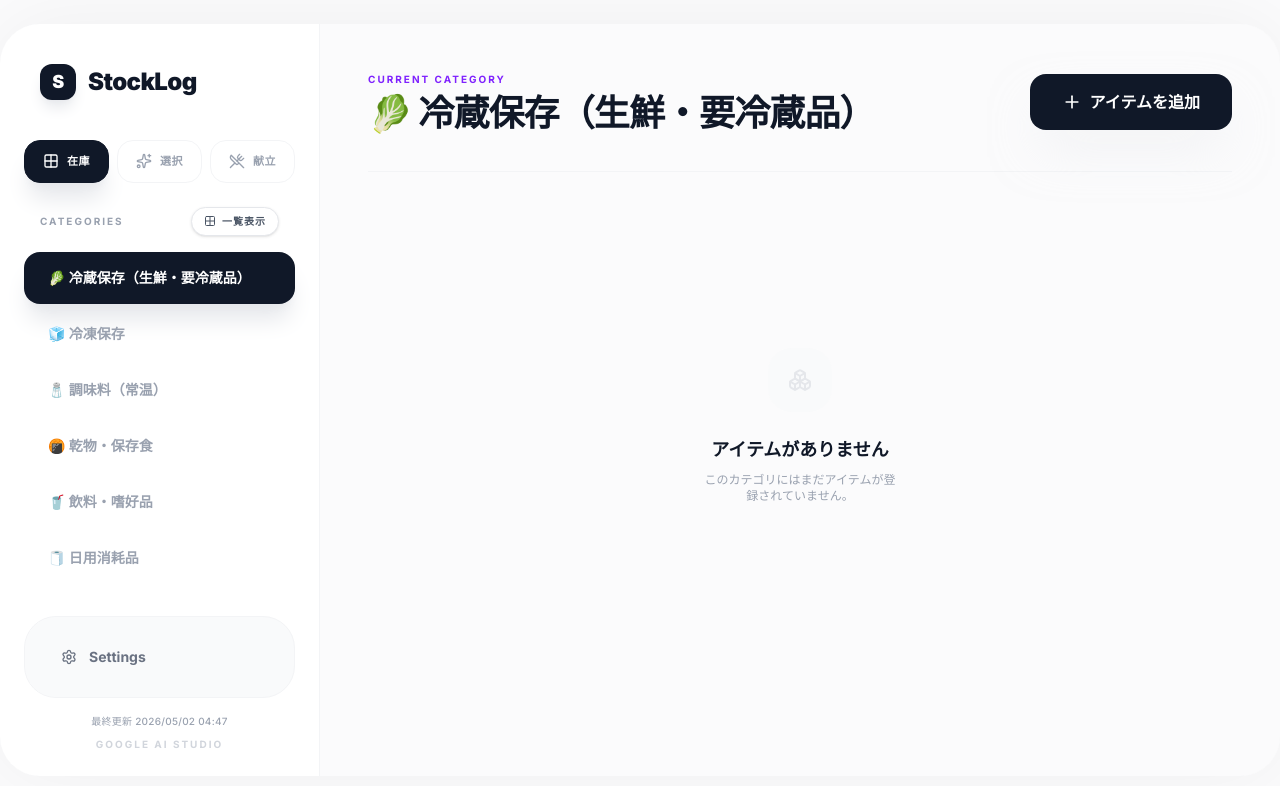
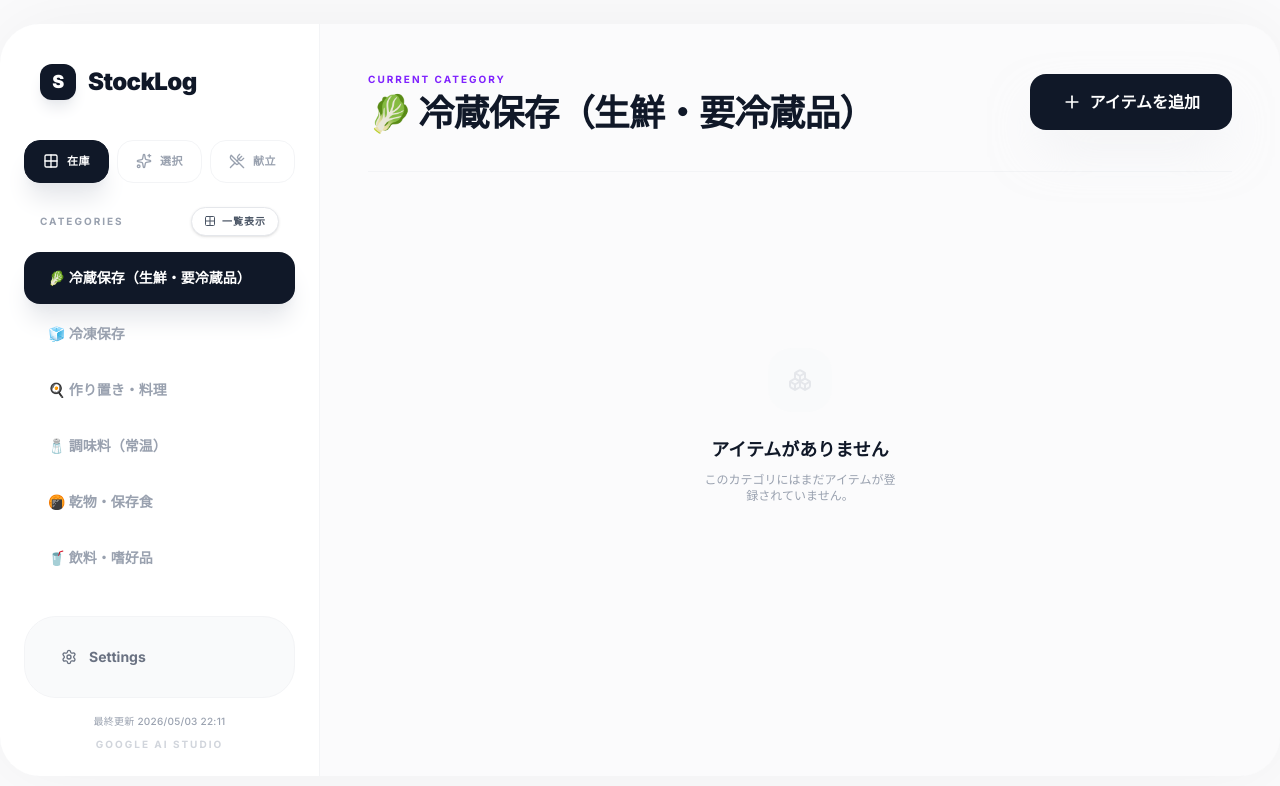
Before and after one commit to yanagi-jabee-28/StockLog, a React (Vite) app: page / in a window 1280 px wide. Shown: the top 786 px of the page. Built offline with nearby package versions, Linux system fonts and the light colour scheme.

Commit message:
feat: add meal logging and management modules including UI components and form hooks

```diff
--- a/src/App.tsx
+++ b/src/App.tsx
@@ -64,6 +64,7 @@ export default function App() {
               setIsAddMealModalOpen={ui.setIsAddMealModalOpen}
               deleteMealLog={meals.deleteMealLog}
               onEditMeal={ui.handleEditMeal}
+              onRegisterPrep={ui.handleRegisterPrepFromMeal}
             />
           ) : ui.activeTab === 'selection' ? (
             <SelectionView
@@ -140,6 +141,7 @@ export default function App() {
         onAdd={inventory.addItem}
         onEdit={inventory.updateItem}
         initialCategory={ui.activeCategoryId}
+        initialValues={ui.initialAddItemValues}
         editItem={ui.editingItem}
         isDuplicate={ui.isDuplicateMode}
       />
--- a/src/app/providers/UIProvider.tsx
+++ b/src/app/providers/UIProvider.tsx
@@ -34,10 +34,13 @@ interface UIContextType {
   setIsSelectionMode: (mode: boolean) => void;
   showCopyToast: boolean;
   setShowCopyToast: (show: boolean) => void;
+  initialAddItemValues: Partial<Omit<InventoryItem, 'id' | 'createdAt'>> | null;
+  setInitialAddItemValues: (values: Partial<Omit<InventoryItem, 'id' | 'createdAt'>> | null) => void;
 
   // Handlers
   handleEditItem: (item: InventoryItem) => void;
   handleDuplicateItem: (item: InventoryItem) => void;
+  handleRegisterPrepFromMeal: (meal: MealLog) => void;
   handleDeleteItem: (id: string) => void;
   handleConfirmDelete: () => void;
   handleCloseAddModal: () => void;
@@ -71,16 +74,33 @@ export function UIProvider({ children }: { children: ReactNode }) {
   const [selectedItemIds, setSelectedItemIds] = useState<Set<string>>(new Set());
   const [isSelectionMode, setIsSelectionMode] = useState(false);
   const [showCopyToast, setShowCopyToast] = useState(false);
+  const [initialAddItemValues, setInitialAddItemValues] = useState<Partial<Omit<InventoryItem, 'id' | 'createdAt'>> | null>(null);
 
   const handleEditItem = useCallback((item: InventoryItem) => {
     setIsDuplicateMode(false);
     setEditingItem(item);
+    setInitialAddItemValues(null);
     setIsAddModalOpen(true);
   }, []);
 
   const handleDuplicateItem = useCallback((item: InventoryItem) => {
     setIsDuplicateMode(true);
     setEditingItem(item);
+    setInitialAddItemValues(null);
+    setIsAddModalOpen(true);
+  }, []);
+
+  const handleRegisterPrepFromMeal = useCallback((meal: MealLog) => {
+    setIsDuplicateMode(false);
+    setEditingItem(null);
+    setInitialAddItemValues({
+      name: meal.name,
+      categoryId: CATEGORY_IDS.prep,
+      stock: 1,
+      notes: meal.ingredients.length > 0
+        ? `【使用食材】\n${meal.ingredients.join('、')}${meal.notes ? `\n\n【備考】\n${meal.notes}` : ''}`
+        : meal.notes || undefined,
+    });
     setIsAddModalOpen(true);
   }, []);
 
@@ -107,6 +127,7 @@ export function UIProvider({ children }: { children: ReactNode }) {
   const handleCloseAddModal = useCallback(() => {
     setIsAddModalOpen(false);
     setEditingItem(null);
+    setInitialAddItemValues(null);
     setIsDuplicateMode(false);
   }, []);
 
@@ -202,8 +223,11 @@ export function UIProvider({ children }: { children: ReactNode }) {
     setIsSelectionMode,
     showCopyToast,
     setShowCopyToast,
+    initialAddItemValues,
+    setInitialAddItemValues,
     handleEditItem,
     handleDuplicateItem,
+    handleRegisterPrepFromMeal,
     handleDeleteItem,
     handleConfirmDelete,
     handleCloseAddModal,
--- a/src/constants.ts
+++ b/src/constants.ts
@@ -3,6 +3,7 @@ import { ActivityType, Category } from './shared/types';
 export const CATEGORY_IDS = {
   fresh: 'fresh',
   frozen: 'frozen',
+  prep: 'prep',
   seasoning: 'seasoning',
   pantry: 'pantry',
   beverage: 'beverage',
@@ -23,6 +24,7 @@ export const CATEGORY_IDS = {
 export const DEFAULT_CATEGORIES: Category[] = [
   { id: CATEGORY_IDS.fresh, name: '🥬 冷蔵保存（生鮮・要冷蔵品）' },
   { id: CATEGORY_IDS.frozen, name: '🧊 冷凍保存' },
+  { id: CATEGORY_IDS.prep, name: '🍳 作り置き・料理' },
   { id: CATEGORY_IDS.seasoning, name: '🧂 調味料（常温）' },
   { id: CATEGORY_IDS.pantry, name: '🍘 乾物・保存食' },
   { id: CATEGORY_IDS.beverage, name: '🥤 飲料・嗜好品' },
@@ -36,11 +38,12 @@ export const DEFAULT_CATEGORIES: Category[] = [
   { id: CATEGORY_IDS.emergency, name: '🧰 防災・備蓄' },
 ];
 
-export const APP_LAST_UPDATED = '2026/05/02 04:47';
+export const APP_LAST_UPDATED = '2026/05/03 22:11';
 
 export const EXPIRY_CATEGORY_IDS = [
   CATEGORY_IDS.fresh,
   CATEGORY_IDS.frozen,
+  CATEGORY_IDS.prep,
   CATEGORY_IDS.seasoning,
   CATEGORY_IDS.pantry,
   CATEGORY_IDS.beverage,
--- a/src/entities/meal/ui/MealList.tsx
+++ b/src/entities/meal/ui/MealList.tsx
@@ -8,6 +8,7 @@ interface MealListProps {
   onAdd: () => void;
   onDelete: (id: string) => void;
   onEdit: (meal: MealLog) => void;
+  onRegisterPrep: (meal: MealLog) => void;
 }
 
 const groupMealsByDate = (
@@ -39,6 +40,7 @@ export const MealList: React.FC<MealListProps> = ({
   onAdd,
   onDelete,
   onEdit,
+  onRegisterPrep,
 }) => {
   const groupedLogs = groupMealsByDate(mealLogs);
 
@@ -73,6 +75,7 @@ export const MealList: React.FC<MealListProps> = ({
                 mealLog={log}
                 onDelete={onDelete}
                 onEdit={onEdit}
+                onRegisterPrep={onRegisterPrep}
               />
             ))}
           </div>
--- a/src/features/add-item/lib/useAddItemForm.ts
+++ b/src/features/add-item/lib/useAddItemForm.ts
@@ -6,6 +6,7 @@ interface UseAddItemFormProps {
   isOpen: boolean;
   onClose: () => void;
   initialCategory: string;
+  initialValues?: Partial<Omit<InventoryItem, 'id' | 'createdAt'>> | null;
   editItem?: InventoryItem | null;
   isDuplicate?: boolean;
   items: InventoryItem[];
@@ -17,6 +18,7 @@ export function useAddItemForm({
   isOpen,
   onClose,
   initialCategory,
+  initialValues,
   editItem,
   isDuplicate,
   items,
@@ -63,19 +65,19 @@ export function useAddItemForm({
     }
 
     return {
-      name: '',
-      categoryId: initialCategory,
-      stock: '0',
+      name: initialValues?.name || '',
+      categoryId: initialValues?.categoryId || initialCategory,
+      stock: initialValues?.stock?.toString() || '0',
       unit: '個',
-      purchasePrice: '',
-      contentAmount: '',
-      contentUnit: '個',
-      alertThreshold: '1',
-      alertThresholdPercent: '20',
-      expiryDate: '',
-      notes: '',
+      purchasePrice: initialValues?.purchasePrice?.toString() || '',
+      contentAmount: initialValues?.contentAmount?.toString() || '',
+      contentUnit: initialValues?.contentUnit || '個',
+      alertThreshold: initialValues?.alertThreshold?.toString() || '1',
+      alertThresholdPercent: (initialValues?.alertThresholdPercent ?? 20).toString(),
+      expiryDate: initialValues?.expiryDate || '',
+      notes: initialValues?.notes || '',
     };
-  }, [editItem, initialCategory]);
+  }, [editItem, initialCategory, initialValues]);
 
   const hasUnsavedChanges =
     name !== initialFormState.name ||
@@ -262,22 +264,22 @@ export function useAddItemForm({
         setNotes(editItem.notes || '');
         setShowUnsavedConfirm(false);
       } else {
-        setName('');
-        setCategoryId(initialCategory);
-        setStock('0');
+        setName(initialValues?.name || '');
+        setCategoryId(initialValues?.categoryId || initialCategory);
+        setStock(initialValues?.stock?.toString() || '0');
         setUnit('個');
-        setPurchasePrice('');
-        setContentAmount('');
-        setContentUnit('個');
-        setAlertThreshold('1');
-        setAlertThresholdPercent('20');
-        setExpiryDate('');
-        setNotes('');
+        setPurchasePrice(initialValues?.purchasePrice?.toString() || '');
+        setContentAmount(initialValues?.contentAmount?.toString() || '');
+        setContentUnit(initialValues?.contentUnit || '個');
+        setAlertThreshold(initialValues?.alertThreshold?.toString() || '1');
+        setAlertThresholdPercent((initialValues?.alertThresholdPercent ?? 20).toString());
+        setExpiryDate(initialValues?.expiryDate || '');
+        setNotes(initialValues?.notes || '');
         setIsUnitPickerOpen(false);
         setShowUnsavedConfirm(false);
       }
     }
-  }, [isOpen, initialCategory, editItem]);
+  }, [isOpen, initialCategory, editItem, initialValues]);
 
   useEffect(() => {
     return () => {
--- a/src/features/add-item/ui/AddItemModal.tsx
+++ b/src/features/add-item/ui/AddItemModal.tsx
@@ -17,15 +17,17 @@ interface Props {
   onAdd: (item: Omit<InventoryItem, 'id' | 'createdAt'>) => void;
   onEdit?: (id: string, updates: Partial<InventoryItem>) => void;
   initialCategory: string;
+  initialValues?: Partial<Omit<InventoryItem, 'id' | 'createdAt'>> | null;
   editItem?: InventoryItem | null;
   isDuplicate?: boolean;
 }
 
-export function AddItemModal({ isOpen, onClose, categories, items, onAdd, onEdit, initialCategory, editItem, isDuplicate }: Props) {
+export function AddItemModal({ isOpen, onClose, categories, items, onAdd, onEdit, initialCategory, initialValues, editItem, isDuplicate }: Props) {
   const { state, actions } = useAddItemForm({
     isOpen,
     onClose,
     initialCategory,
+    initialValues,
     editItem,
     isDuplicate,
     items,
--- a/src/features/log-meal/ui/MealView.tsx
+++ b/src/features/log-meal/ui/MealView.tsx
@@ -8,6 +8,7 @@ interface MealViewProps {
   setIsAddMealModalOpen: (isOpen: boolean) => void;
   deleteMealLog: (id: string) => void;
   onEditMeal: (meal: MealLog) => void;
+  onRegisterPrep: (meal: MealLog) => void;
 }
 
 export function MealView({
@@ -15,6 +16,7 @@ export function MealView({
   setIsAddMealModalOpen,
   deleteMealLog,
   onEditMeal,
+  onRegisterPrep,
 }: MealViewProps) {
   return (
     <>
@@ -48,6 +50,7 @@ export function MealView({
           onAdd={() => setIsAddMealModalOpen(true)}
           onDelete={deleteMealLog}
           onEdit={onEditMeal}
+          onRegisterPrep={onRegisterPrep}
         />
       </div>
     </>
```
Also changed, not shown: src/entities/meal/ui/MealCard.tsx (+17 -4 lines).
